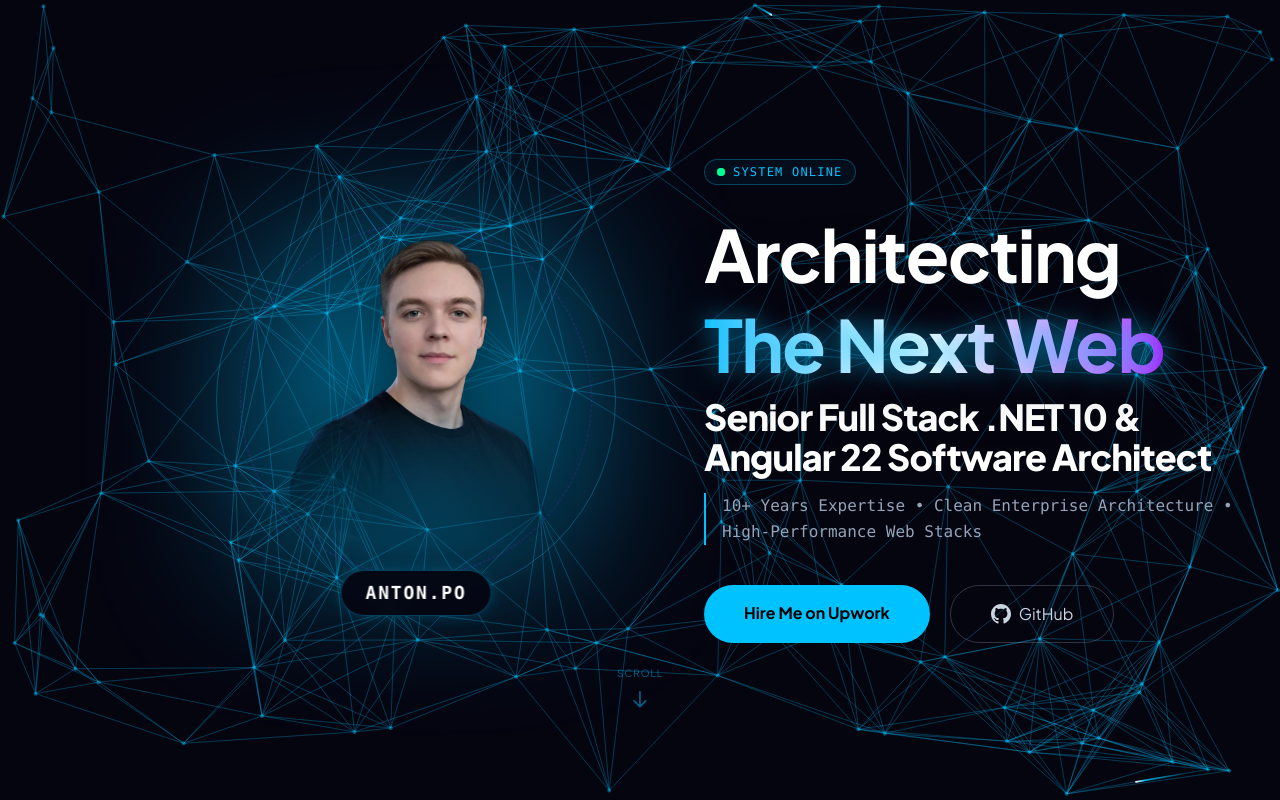
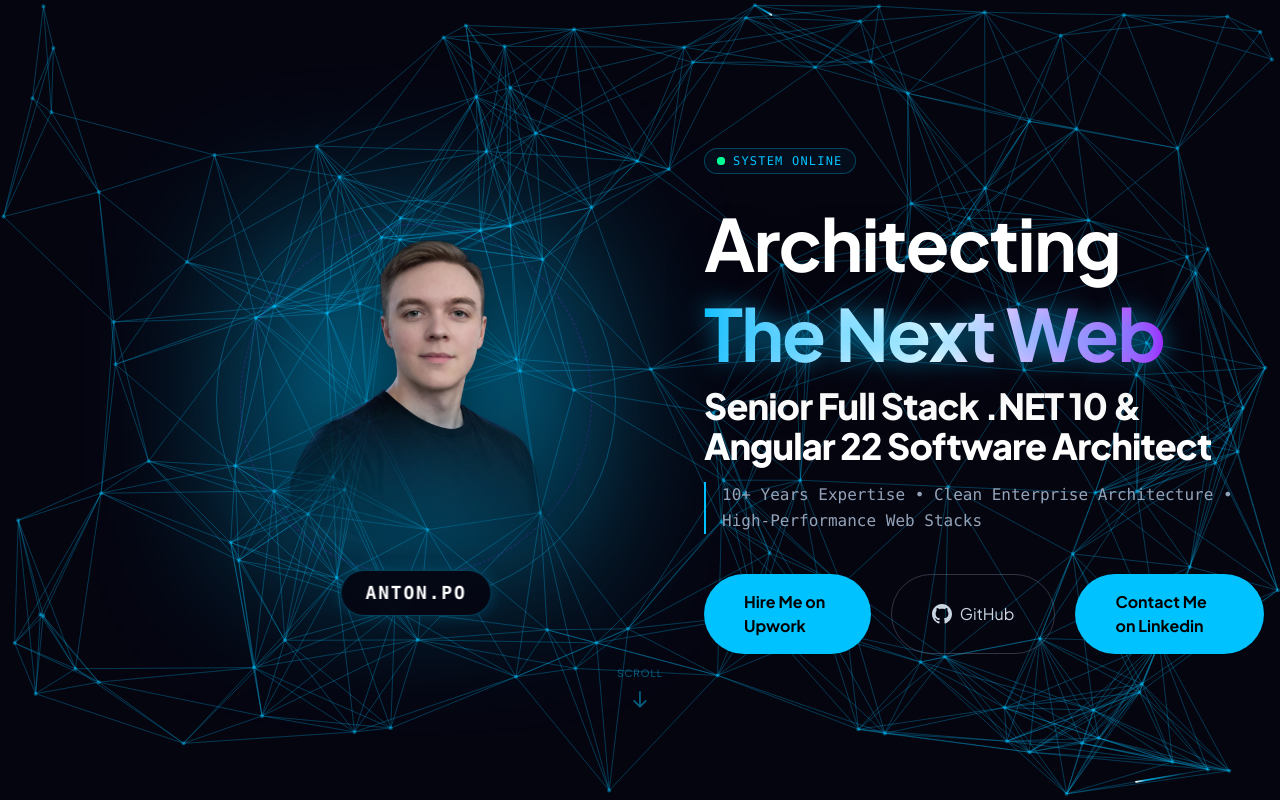
Before and after one commit to anton-po-github/anton-po-dev, an Angular app: page / in a window 1280 px wide. Shown: the top 800 px of the page. Built offline with nearby package versions, Linux system fonts and the light colour scheme.

Commit message:
adding Linkedin

```diff
--- a/src/app/app.component.html
+++ b/src/app/app.component.html
@@ -109,6 +109,18 @@
               />
             </svg>
             GitHub
+          </a>
+
+          <a
+            target="_blank"
+            rel="noopener noreferrer"
+            href="https://www.linkedin.com/in/antonpo"
+            class="cursor-pointer relative group px-10 py-4 bg-[#00C2FF] text-black font-bold rounded-full overflow-hidden transition-all hover:scale-105 hover:shadow-[0_0_30px_rgba(255,255,255,0.4)]"
+          >
+            <span class="relative z-10">Contact Me on Linkedin</span>
+            <div
+              class="absolute inset-0 bg-gradient-to-r from-[#00FF94] to-[#00C2FF] opacity-0 group-hover:opacity-100 transition-opacity duration-300"
+            ></div>
           </a>
         </div>
       </div>
```
Also changed, not shown: src/llms.txt.
